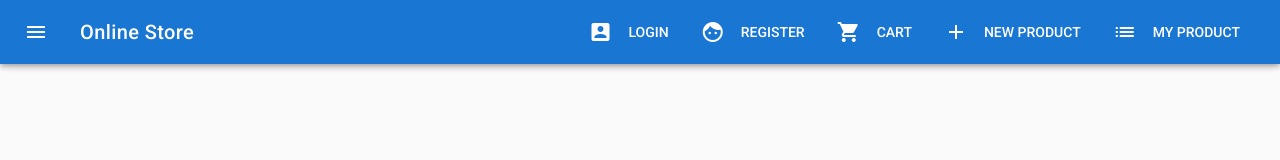
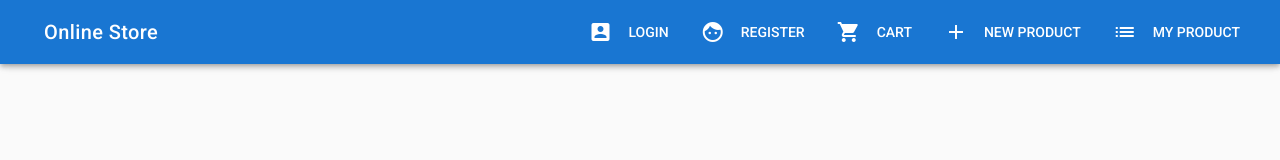
Before and after one commit to alte0/udemy-online-store-vuejs, a Vue app: page / in a window 1280 px wide. Shown: the top 160 px of the page. Built offline with nearby package versions, Linux system fonts and the light colour scheme.

Commit message:
адаптивное меню

```diff
--- a/src/components/Navbar.vue
+++ b/src/components/Navbar.vue
@@ -17,7 +17,10 @@
       </v-list>
     </v-navigation-drawer>
     <v-toolbar app dark color="primary">
-      <v-toolbar-side-icon @click="sideNav = !sideNav"></v-toolbar-side-icon>
+      <v-toolbar-side-icon
+        @click="sideNav = !sideNav"
+        class="hidden-md-and-up"
+        ></v-toolbar-side-icon>
       <v-toolbar-title>Online Store</v-toolbar-title>
       <v-spacer></v-spacer>
       <v-toolbar-items class="hidden-sm-and-down">
```
